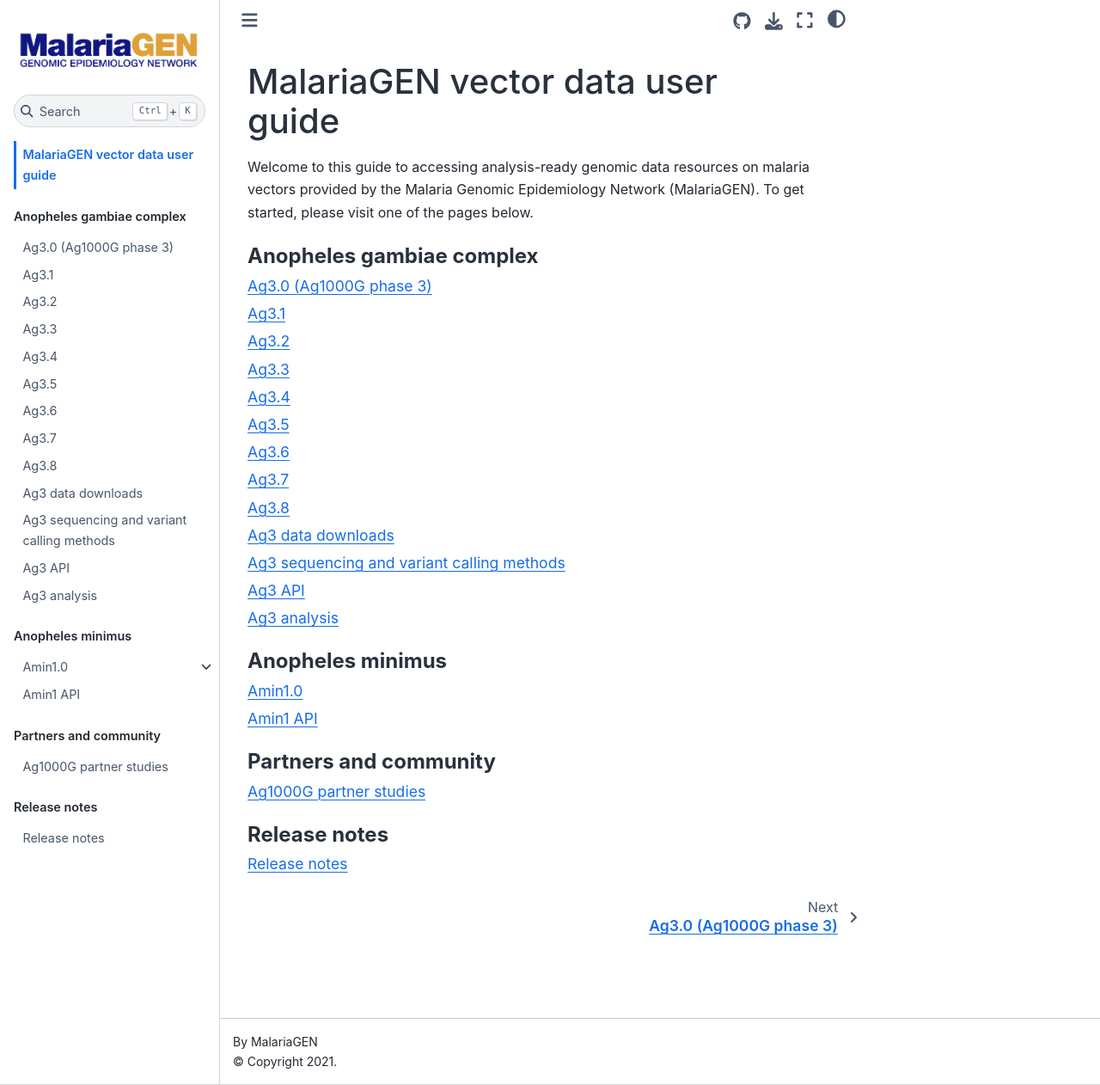
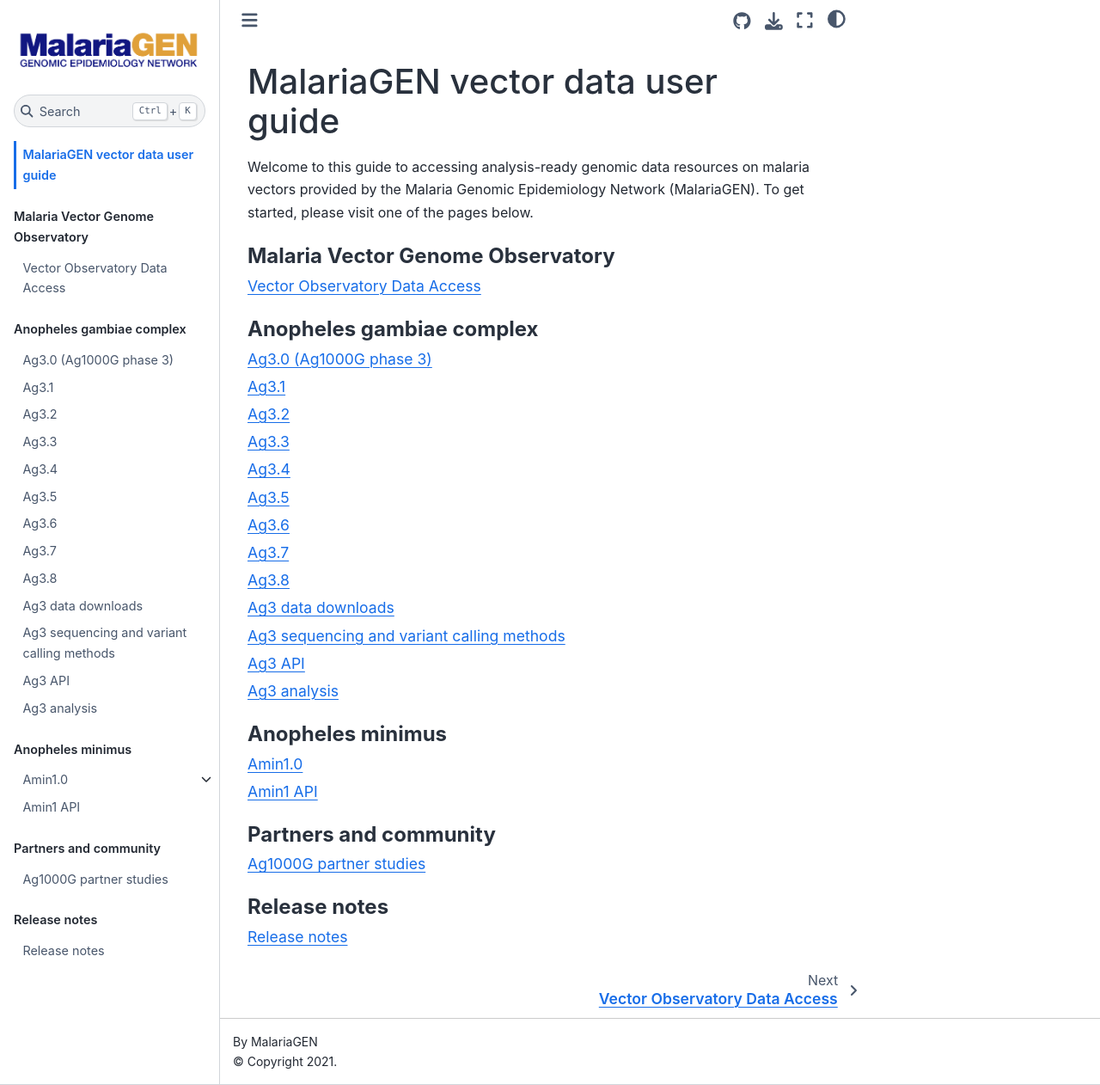
Before and after one commit to malariagen/vector-data, a Jupyter Book: the page built from docs/landing-page.md, in a window 1280 px wide and 1262 px high. Shown: the whole window at 86% size. Built offline with Jupyter Book 1.0.4 settings and Sphinx 7.4.7 and the Sphinx Book theme 1.1.4, drawn with Linux system fonts in a browser that asks for light colours; pages that are not in the unit, such as notebooks, are missing from menus.

Commit message:
add access guide

```diff
--- a/docs/_toc.yml
+++ b/docs/_toc.yml
@@ -1,6 +1,9 @@
 format: jb-book
 root: landing-page
 parts:
+  - caption: Malaria Vector Genome Observatory
+    chapters:
+    - file: vobs/vobs-data-access
   - caption: Anopheles gambiae complex
     chapters:
     - file: ag3/ag3.0
```
Also changed, not shown: docs/vobs/vobs-data-access.ipynb (added).
